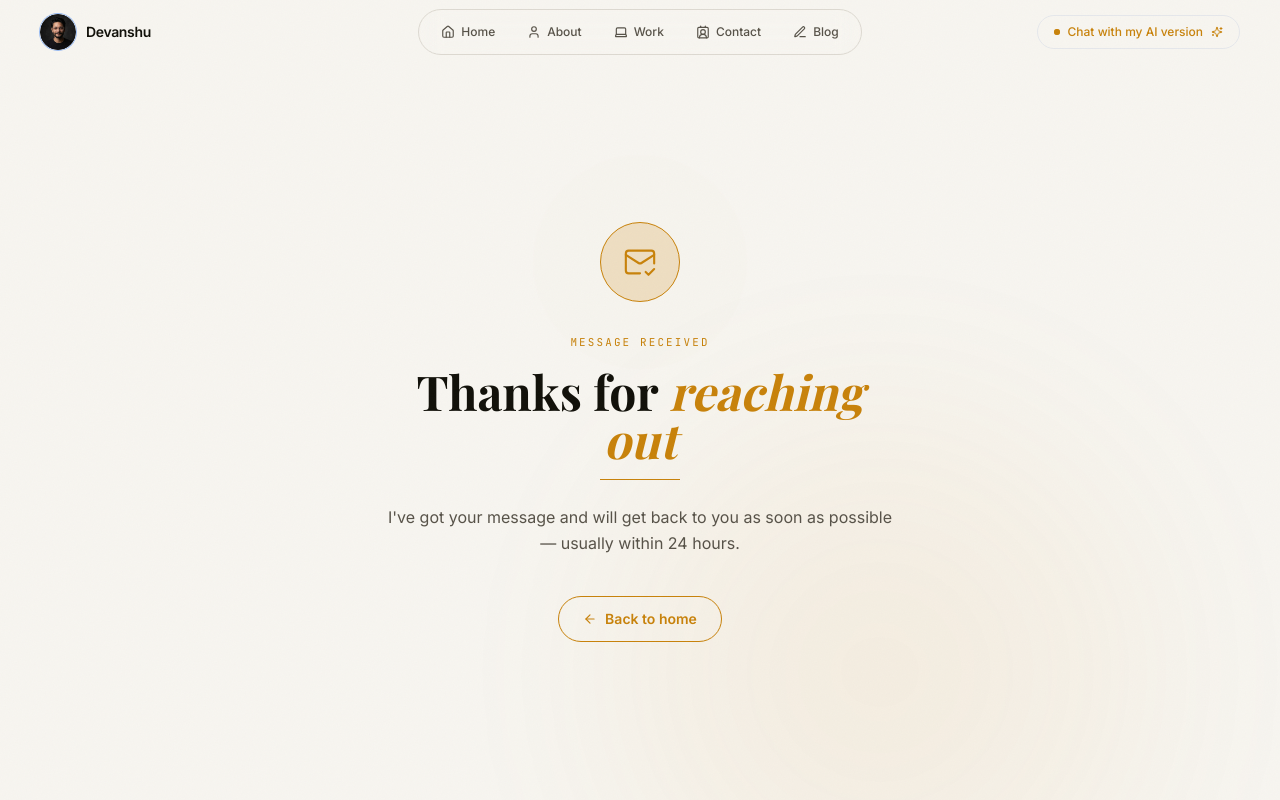
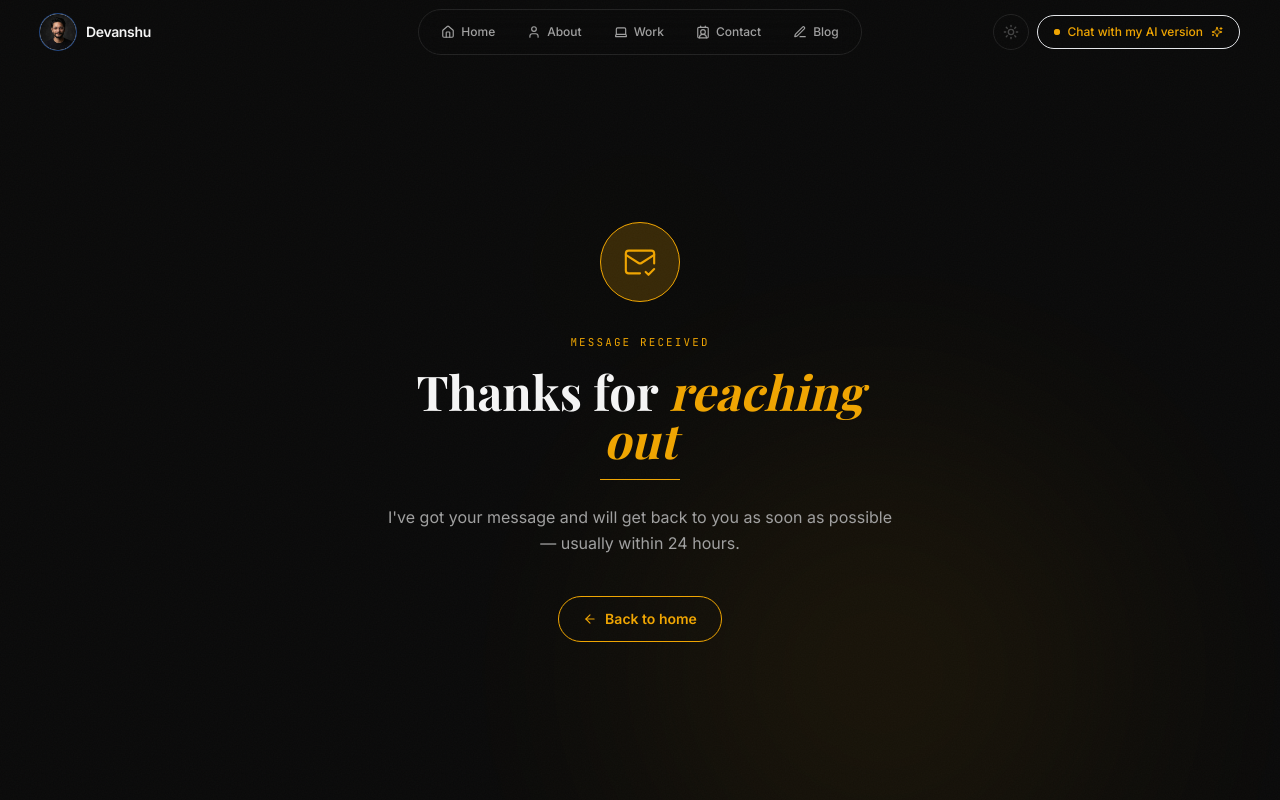
Before and after one commit to devathecode/next-portfolio, a Next.js app: page /thankyou in a window 1280 px wide. Built offline with nearby package versions, Linux system fonts and the light colour scheme; no server answers.

Commit message:
Added theme toggle back

```diff
--- a/src/app/layout.tsx
+++ b/src/app/layout.tsx
@@ -74,7 +74,7 @@ export default function RootLayout({
   children: React.ReactNode;
 }>) {
   return (
-    <html lang="en" suppressHydrationWarning>
+    <html lang="en" className="dark" suppressHydrationWarning>
       <body
         className={`${playfairDisplay.variable} ${inter.variable} ${jetbrainsMono.variable}`}
         style={{ fontFamily: "var(--font-body)" }}
--- a/src/components/Header.tsx
+++ b/src/components/Header.tsx
@@ -4,10 +4,12 @@ import { SlideTabsExample } from "./SlideTabs";
 import { motion } from "framer-motion";
 import { useEffect, useState } from "react";
 import Image from "next/image";
-import { Sparkles } from "lucide-react";
+import { Sparkles, Sun, Moon } from "lucide-react";
+import { useTheme } from "@/context/theme-context";
 
 export default function Header() {
   const [scrolled, setScrolled] = useState(false);
+  const { theme, toggleTheme } = useTheme();
 
   useEffect(() => {
     let ticking = false;
@@ -63,8 +65,19 @@ export default function Header() {
             </div>
           </div>
 
-          {/* RIGHT — Resume Chat CTA */}
-          <div className="flex justify-end">
+          {/* RIGHT — Theme toggle + Resume Chat CTA */}
+          <div className="flex justify-end items-center gap-2">
+            <button
+              onClick={toggleTheme}
+              aria-label="Toggle theme"
+              className="flex items-center justify-center w-9 h-9 rounded-full
+                         border border-[var(--border)] text-[var(--text-muted)]
+                         hover:border-[var(--accent)]/50 hover:text-[var(--accent)]
+                         transition-all duration-200"
+            >
+              {theme === "dark" ? <Sun className="w-4 h-4" /> : <Moon className="w-4 h-4" />}
+            </button>
+
             <a
               href="/resume"
               className="hidden md:flex items-center gap-2 px-4 py-2 rounded-full text-xs font-medium
--- a/src/components/Home.tsx
+++ b/src/components/Home.tsx
@@ -81,9 +81,9 @@ const HomeComponent = () => {
                      bg-amber-600/8 dark:bg-amber-500/10"
         />
 
-        {/* Amber halo behind portrait */}
+        {/* Amber halo behind portrait — dark mode only (blur fogs portrait in light mode) */}
         <div
-          className="absolute right-0 inset-y-0 w-1/2 pointer-events-none"
+          className="hidden dark:block absolute right-0 inset-y-0 w-1/2 pointer-events-none"
           style={{
             background:
               "radial-gradient(ellipse 70% 75% at 65% 55%, rgba(202,138,4,0.28) 0%, rgba(160,80,0,0.10) 48%, transparent 72%)",
@@ -113,8 +113,8 @@ const HomeComponent = () => {
           />
         </motion.div>
 
-        {/* Left-to-right overlay — text readability */}
-        <div className="absolute inset-0 bg-gradient-to-r from-[var(--bg-primary)] from-[30%] via-[var(--bg-primary)]/75 to-[var(--bg-primary)]/20" />
+        {/* Left-to-right overlay — text readability; clears at 62% so portrait (starts at 60%) shows cleanly */}
+        <div className="absolute inset-0 bg-[linear-gradient(to_right,var(--bg-primary)_50%,transparent_62%)]" />
 
         {/* Mobile: stronger overlay */}
         <div className="absolute inset-0 lg:hidden bg-[var(--bg-primary)]/72" />
--- a/src/context/theme-context.tsx
+++ b/src/context/theme-context.tsx
@@ -23,12 +23,10 @@ export const ThemeProvider = ({ children }: { children: ReactNode }) => {
   const [theme, setTheme] = useState<string>("dark");
 
   useEffect(() => {
-    // Check local storage for the theme preference
-    const storedTheme = localStorage.getItem("theme");
-    if (storedTheme) {
-      setTheme(storedTheme);
-      document.documentElement.classList.add(storedTheme);
-    }
+    const storedTheme = localStorage.getItem("theme") ?? "dark";
+    setTheme(storedTheme);
+    document.documentElement.classList.toggle("dark", storedTheme === "dark");
+    localStorage.setItem("theme", storedTheme);
   }, []);
 
   const toggleTheme = () => {
```
